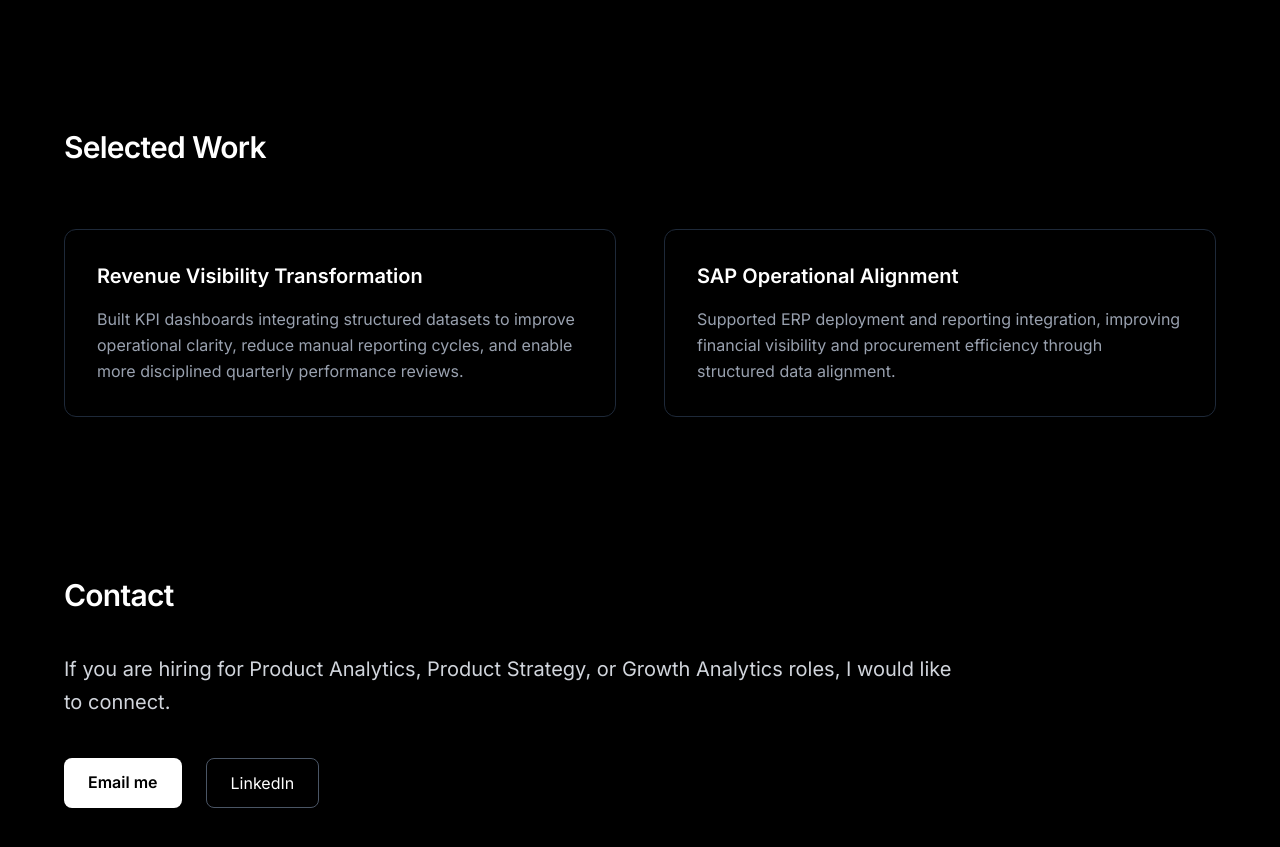
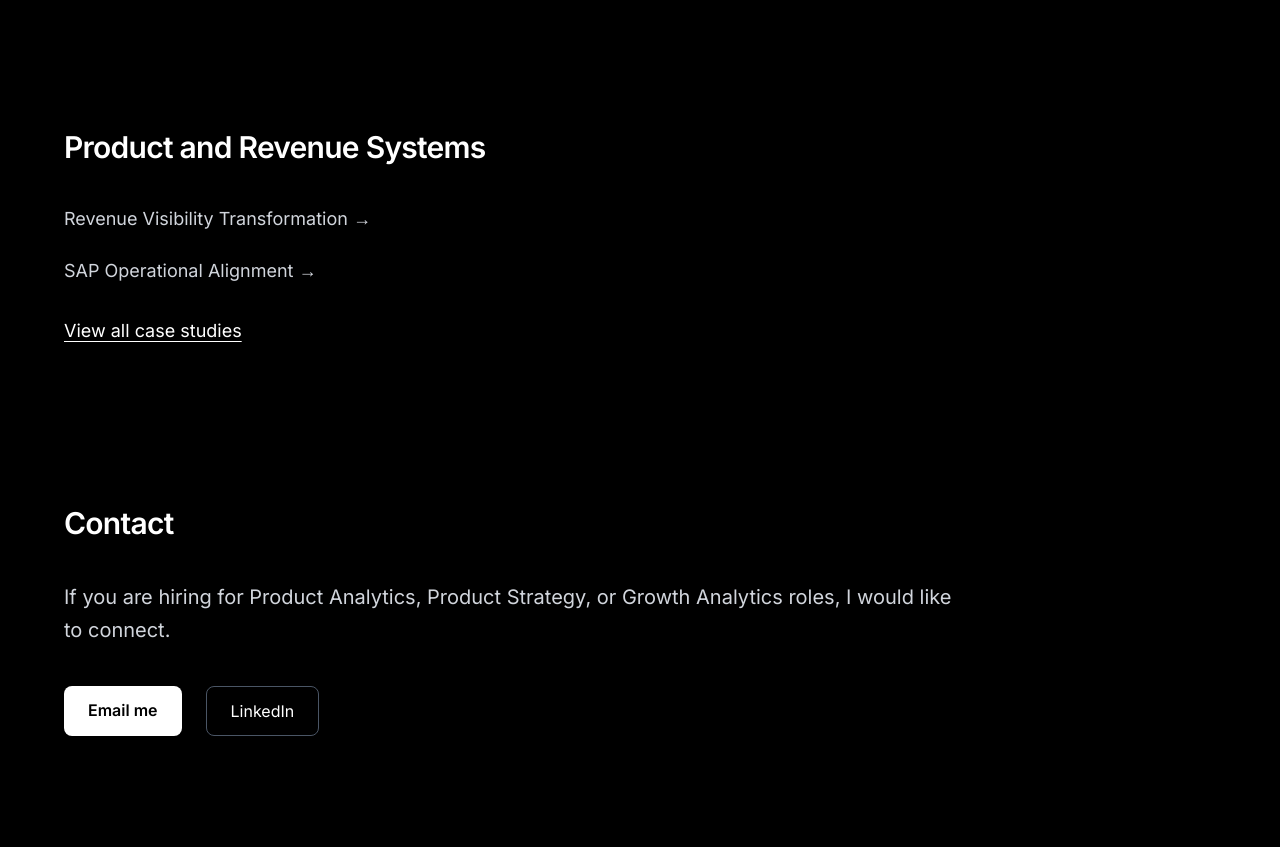
Before and after one commit to leshannangeya/leshan-portfolio, a Next.js app: page / in a window 1280 px wide. Shown: the part 960-1807 px from the top of the page. Built offline with nearby package versions, Linux system fonts and the light colour scheme.

Commit message:
Refactor home section to teaser and update heading

```diff
--- a/app/page.tsx
+++ b/app/page.tsx
@@ -74,33 +74,25 @@ export default function Home() {
         </section>
 
         {/* WORK */}
-        <section id="work" className="mb-40">
-          <h2 className="text-2xl md:text-3xl font-semibold tracking-tight mb-16">
-            Selected Work
-          </h2>
+        <section id="work" className="mb-40 max-w-4xl">
+            <h2 className="text-2xl md:text-3xl font-semibold tracking-tight mb-10">
+              Product and Revenue Systems
+            </h2>
 
-          <div className="grid md:grid-cols-2 gap-12">
-            <div className="border border-gray-800 p-8 rounded-xl hover:border-gray-600 transition">
-              <h3 className="text-xl font-semibold">
-                Revenue Visibility Transformation
-              </h3>
-              <p className="mt-4 text-gray-400 leading-relaxed">
-                Built KPI dashboards integrating structured datasets to improve
-                operational clarity, reduce manual reporting cycles, and enable
-                more disciplined quarterly performance reviews.
-              </p>
+            <div className="space-y-6 text-gray-300 text-lg">
+              <a href="/projects/revenue-visibility" className="block hover:text-white transition">
+                Revenue Visibility Transformation →
+              </a>
+
+              <a href="/projects/sap-operational-alignment" className="block hover:text-white transition">
+                SAP Operational Alignment →
+              </a>
+
+              <a href="/projects" className="block mt-8 text-white underline underline-offset-4">
+                View all case studies
+              </a>
             </div>
-
-            <div className="border border-gray-800 p-8 rounded-xl hover:border-gray-600 transition">
-              <h3 className="text-xl font-semibold">SAP Operational Alignment</h3>
-              <p className="mt-4 text-gray-400 leading-relaxed">
-                Supported ERP deployment and reporting integration, improving
-                financial visibility and procurement efficiency through
-                structured data alignment.
-              </p>
-            </div>
-          </div>
-        </section>
+          </section>
 
         <section id="contact" className="mb-40 max-w-4xl">
           <h2 className="text-2xl md:text-3xl font-semibold tracking-tight mb-10">
```
